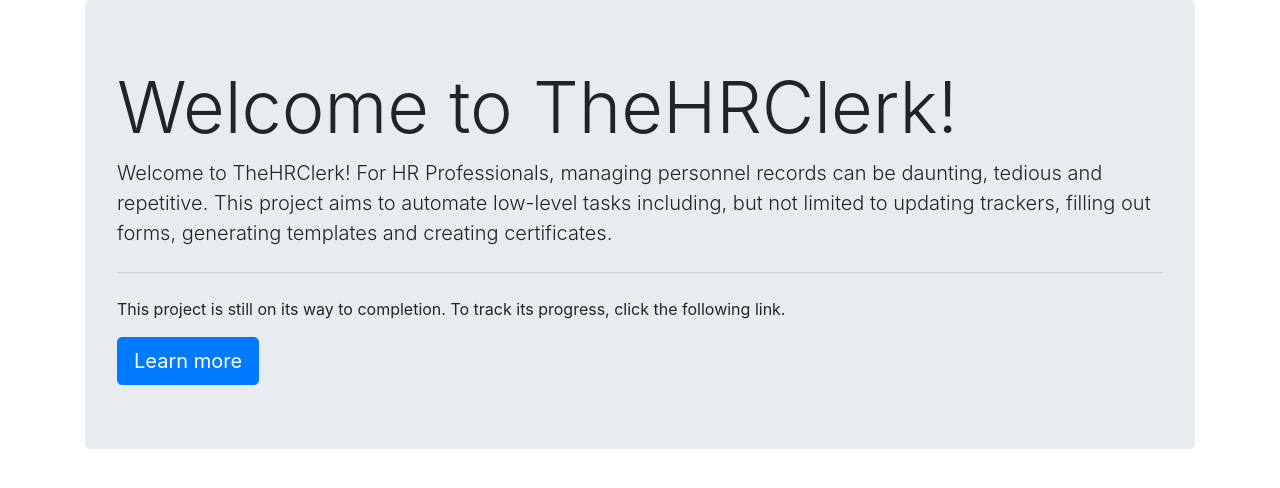
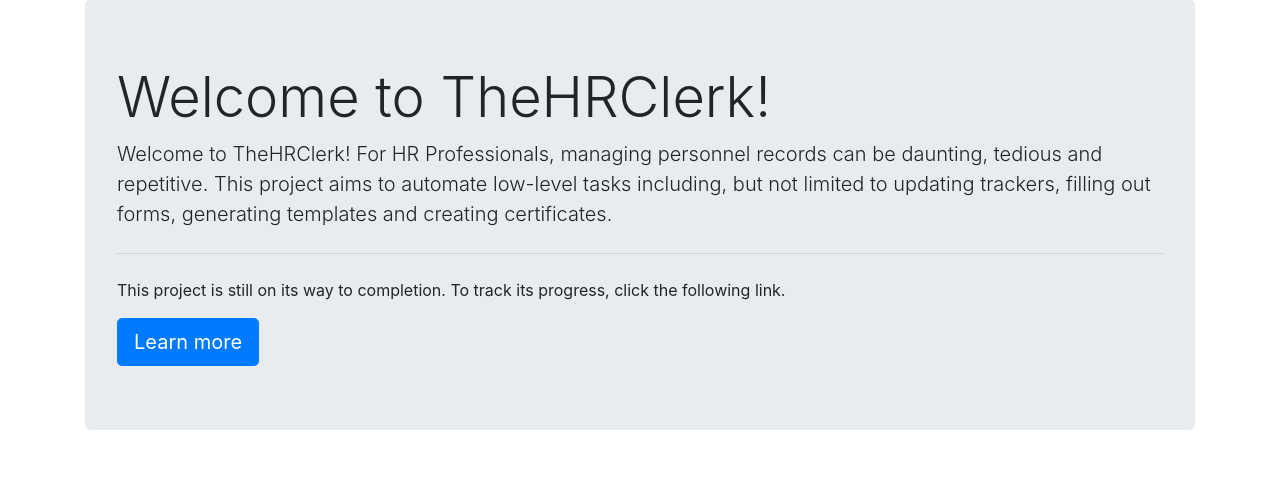
Before and after one commit to jerryarciaga/TheHRClerk, a Django app: page / in a window 1280 px wide. Shown: the part 56-544 px from the top of the page. Run offline with Django 3.2, Linux system fonts and the light colour scheme; some libraries are stand-ins or nearby versions.

Commit message:
Resized welcome title

```diff
--- a/templates/home/home.html
+++ b/templates/home/home.html
@@ -2,7 +2,7 @@
 
 {% block content %}
 <div class="jumbotron">
-    <h1 class="display-3">Welcome to TheHRClerk!</h1>
+    <h1 class="display-4">Welcome to TheHRClerk!</h1>
     <p class="lead">Welcome to TheHRClerk! For HR Professionals, managing personnel records can be daunting, tedious and repetitive.
         This project aims to automate low-level tasks including, but not limited to updating trackers, filling out forms, generating
         templates and creating certificates.</p>
```
